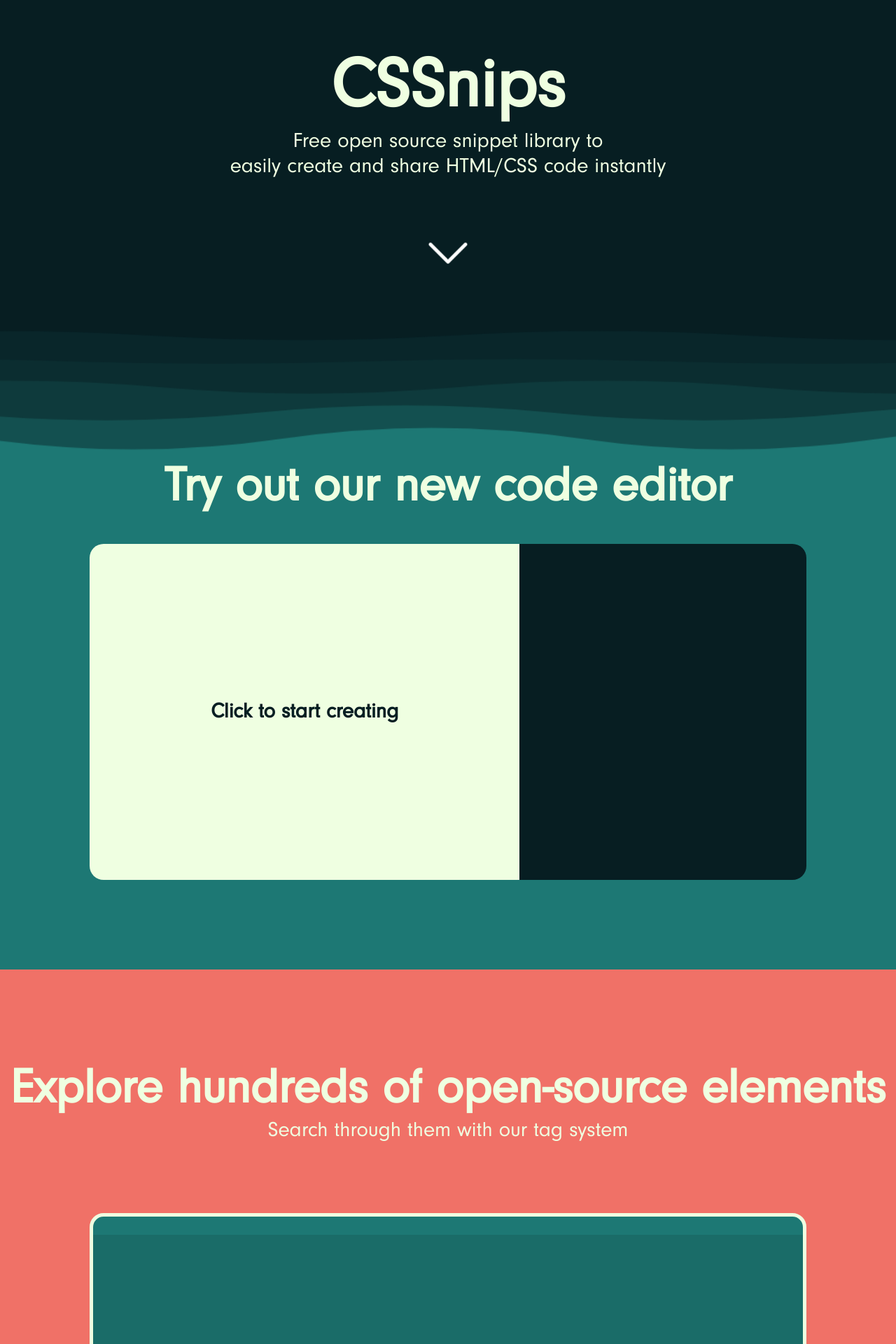
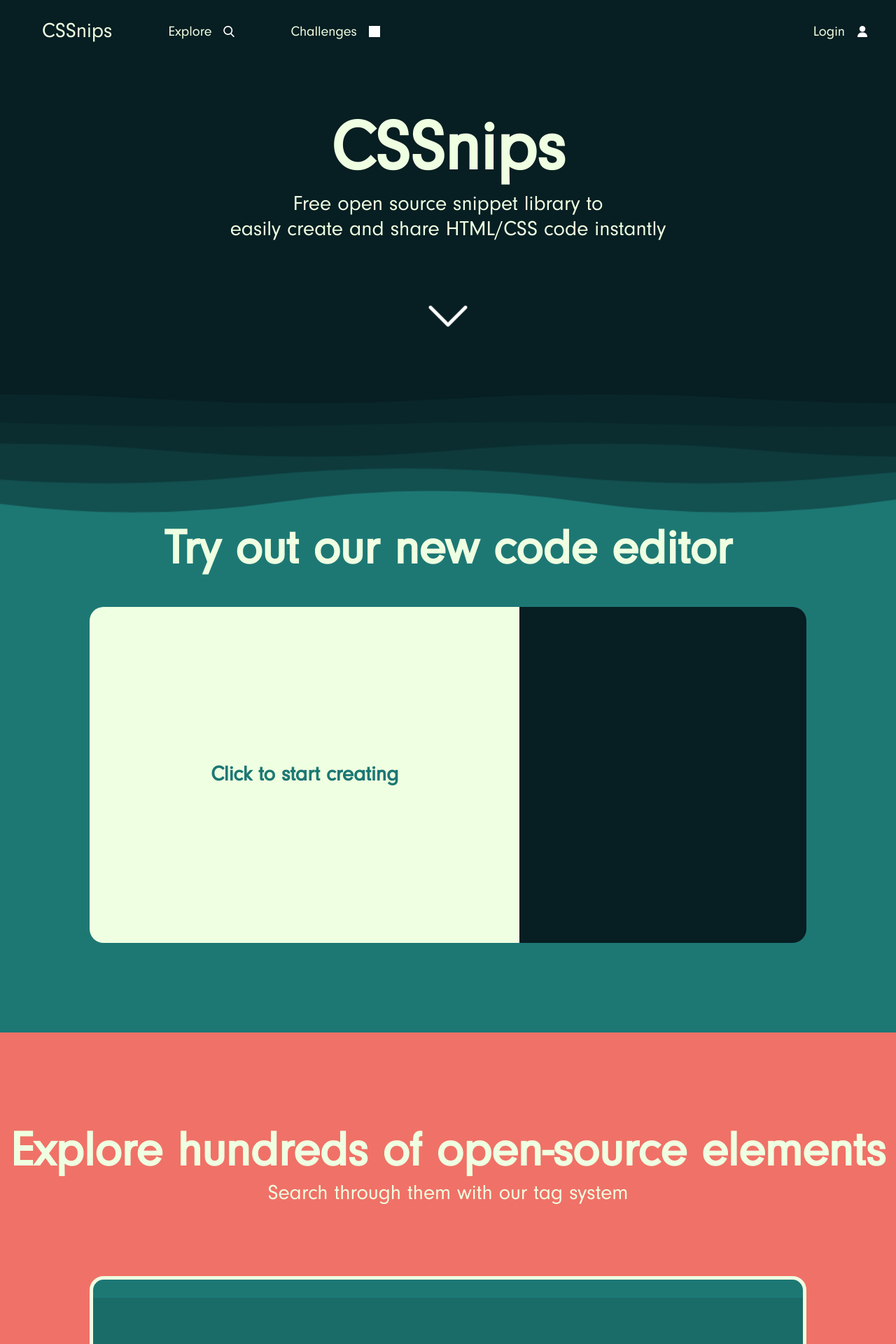
Before and after one commit to reSalmone/CSSnips, a PHP site: page / in a window 1280 px wide. Shown: the top 1920 px of the page at 70% size. Run offline with PHP 8.4, Linux system fonts and the light colour scheme; grey boxes are pictures that could not be loaded.

Commit message:
sfondo fixato ez

```diff
--- a/assets/scripts/title-wave.js
+++ b/assets/scripts/title-wave.js
@@ -3,7 +3,7 @@
 
 var numberOfCurves = 5;
 var curveColor = getComputedStyle(canvas.parentElement).backgroundColor;
-var curves = [];
+var particles = [];
 
 function resizeCanvas() {
     canvas.width = canvas.parentElement.clientWidth;
--- a/challenges.html
+++ b/challenges.html
@@ -62,10 +62,9 @@
                             <div class="fill">
                             </div>
                         </div>
-                        </div>
+                    </div>
                     <img src="assets/trophy.png" class="nicon-trophy">
                 </div>
-
             </div>
             <div class="contest-background-target">
                 <img src="assets/pixel_botton.png" class="nicon-target">
@@ -96,7 +95,7 @@
                     <img src="assets/challenge-img1.jpg" class="background-active-challenge-box">
                 </div>
             </div>
-            <button class="scroll-button right">☞</button>
+            <button class="scroll-button right" style="transform: rotate(180deg) scaleY(-1);">☚</button>
         </div>
     </div>
 
--- a/explorer.css
+++ b/explorer.css
@@ -65,13 +65,14 @@
 
 .search-output {
     width: 90%;
-    background: var(--color5);
+    background: var(--color2);
     border-radius: 11px;
     display: grid;
     grid-template-columns: repeat(3, 1fr);
     padding: 20px;
     gap: 20px;
-    margin-top: 5%;
+    margin-top: 10%;
+    margin-bottom: 100px;
 }
 
 .search-output .output {
--- a/index.css
+++ b/index.css
@@ -4,10 +4,9 @@
     font-family: "Noveo Sans";
 }
 
-body {
+#rest {
     display: flex;
     flex-direction: column;
-    margin: 0;
     text-align: center;
 }
 
@@ -18,8 +17,7 @@
     align-items: center;
     justify-content: center;
     background: var(--color1);
-    position: relative;
-    /*this is so that the canvas can be absolute*/
+    position: relative; /*this is so that the canvas can be absolute*/
     padding-top: 5%;
 }
 
@@ -89,20 +87,21 @@
     padding-bottom: 10%;
 }
 
-.code-container {
-    height: 60vh;
-    width: 80%;
+.snippet {
     display: flex;
     flex-direction: row;
+    width: 80%;
     border-radius: 20px;
     overflow: hidden;
     animation: none;
-}
-.code-container:has(.code-container-title:hover) {
-    animation: select-creator 1s ease infinite;
+    height: 60vh;
 }
 
-@keyframes select-creator{
+.snippet:has(.snippet-title:hover) {
+    animation: select-creator 1s ease;
+}
+
+@keyframes select-creator {
     0% {
         transform: rotate(0deg);
     }
@@ -110,12 +109,15 @@
     25% {
         transform: rotate(1deg);
     }
+
     50% {
         transform: rotate(-1deg);
     }
+
     75% {
         transform: rotate(1deg);
     }
+
     100% {
         transform: rotate(0deg);
     }
@@ -132,14 +134,15 @@
     align-items: center;
 }
 
-.code-container-title {
-    color: var(--color1);
+.snippet-title {
+    color: var(--color2);
     font-size: 30px;
     font-weight: bold;
     text-align: center;
     text-decoration: none;
 }
-.code-container-title:hover {
+
+.snippet-title:hover {
     font-size: 40px;
 }
 
--- a/index.html
+++ b/index.html
@@ -6,10 +6,35 @@
     <meta name="viewport" content="width=device-width, initial-scale=1.0">
     <title>CSSnips - Home</title>
     <link rel="stylesheet" href="index.css">
+    <link rel="stylesheet" href="navbar.css">
     <link rel="stylesheet" href="assets/NoveoSans-Book/style.css">
 </head>
 
 <body>
+    <div class="navbar">
+        <div class="left-navbar">
+            <a href="index.html" class="navbar-title">CSSnips</a>
+            <div class="nbutton-div">
+                <button class="nbutton" onclick="location.href='explorer.html'" type="button">
+                    <span>Explore</span>
+                    <img src="assets/search.png" class="nicon">
+                </button>
+                <button class="nbutton" onclick="location.href = 'challenges.html'" type="button">
+                    <span>Challenges</span>
+                    <img src="assets/target.png" class="nicon">
+                </button>
+            </div>
+        </div>
+        <div class="right-navbar">
+            <div class="nbutton-div">
+                <button class="nbutton" type="button">
+                    <span>Login</span>
+                    <img src="assets/user.png" class="nicon">
+                </button>
+            </div>
+        </div>
+    </div>
+    <div id="rest">
         <div class="first-container">
             <div class="title-container">
                 <span class="title">CSSnips</span>
@@ -23,9 +48,9 @@
             <div class="title-container">
                 <span class="secondary-title">Try out our new code editor</span>
             </div>
-        <div href="test.html" class="code-container">
+            <div class="snippet">
                 <div class="preview-box">
-                <a href="test.html" class="code-container-title">Click to start creating</a>
+                    <a href="test.html" class="snippet-title">Click to start creating</a>
                 </div>
                 <div class="code-box">
 
@@ -64,6 +89,7 @@
                 </div>
             </div>
         </div>
+    </div>
 </body>
 <script src="assets/scripts/title-wave2.js"></script>
 </html>
--- a/navbar.css
+++ b/navbar.css
@@ -1,4 +1,8 @@
 @import './test.css';
+
+#rest {
+    height: calc(100% - 90px);
+}
 
 .navbar {
     position: sticky;
@@ -16,11 +20,11 @@
 .navbar .left-navbar {
     height: 100%;
     width: 50%;
-    justify-self: flex-start;
     display: flex;
     flex-direction: row;
     align-items: center;
     padding: 10px;
+    justify-content: flex-start;
 }
 
 .left-navbar .navbar-title {
@@ -29,6 +33,8 @@
     text-align: center;
     margin-left: 20px;
     text-decoration: none;
+    padding-left: 30px;
+    padding-right: 30px;
 }
 
 .nbutton-div {
@@ -81,7 +87,6 @@
 .navbar .right-navbar {
     height: 100%;
     width: 50%;
-    justify-self: flex-end;
     justify-content: flex-end;
     display: flex;
     flex-direction: row;
--- a/sidebar.css
+++ b/sidebar.css
@@ -1,7 +1,6 @@
 @import './test.css';
 
 :root {
-    --sidebar-margin: 0px;
     --sidebar-closed-width: 60px;
     --sidebar-open-width: 250px;
     --sidebar-background-color: var(--color2);
@@ -19,12 +18,12 @@
 .navigation-menu {
     display: flex;
     align-items: center;
-    height: 100%;
+    height: calc(100% - 90px); /*100% - navbar height*/
+    position: absolute;
 }
 
 .sidebar {
-    margin: var(--sidebar-margin);
-    height: calc(90% - var(--sidebar-margin) * 2);
+    height: 90%;
     width: 60px;
     left: 0;
     overflow-x: hidden;
--- a/test.css
+++ b/test.css
@@ -34,26 +34,14 @@
     margin: 0;
 }
 
-#rest {
-    position: absolute;
-    right: 0;
-    bottom: 0;
-    left: 0;
-    top: 90px;
-}
-
 #content {
-    left: 0;
-    top: 0;
-    right: 0;
-    bottom: 0;
-    position: absolute;
+    position: relative;
     transition: .3s;
     display: flex;
     align-items: center;
-    overflow: hidden;
     background-color: var(--color1);
     padding-left: var(--sidebar-closed-width);
+    height: calc(100vh - 90px);
 }
 .darkened {
     filter: brightness(0.2);
```
Also changed, not shown: challenges.css (+45 -52 lines), explorer.html (+6 -24 lines). Lines whose indentation alone changed are shown as unchanged.
